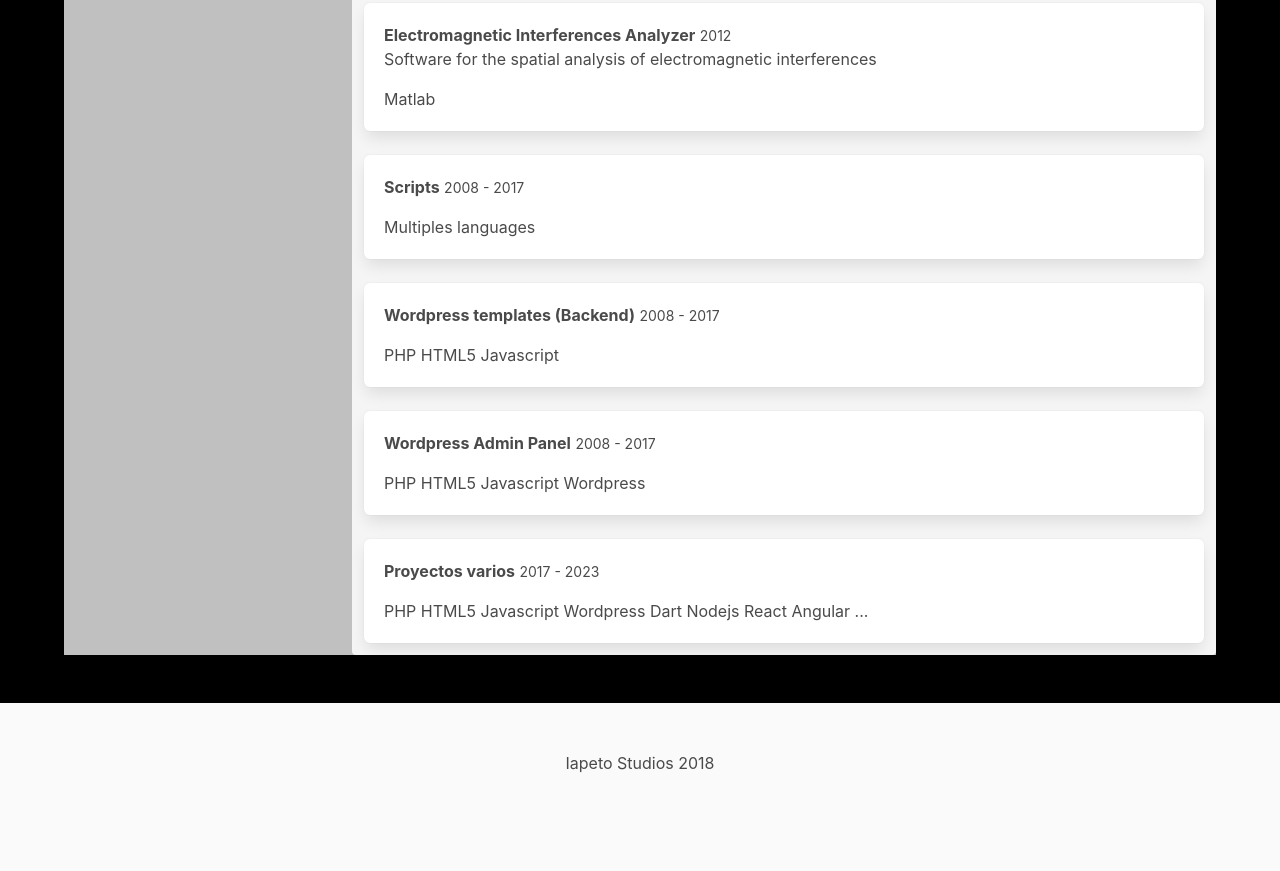
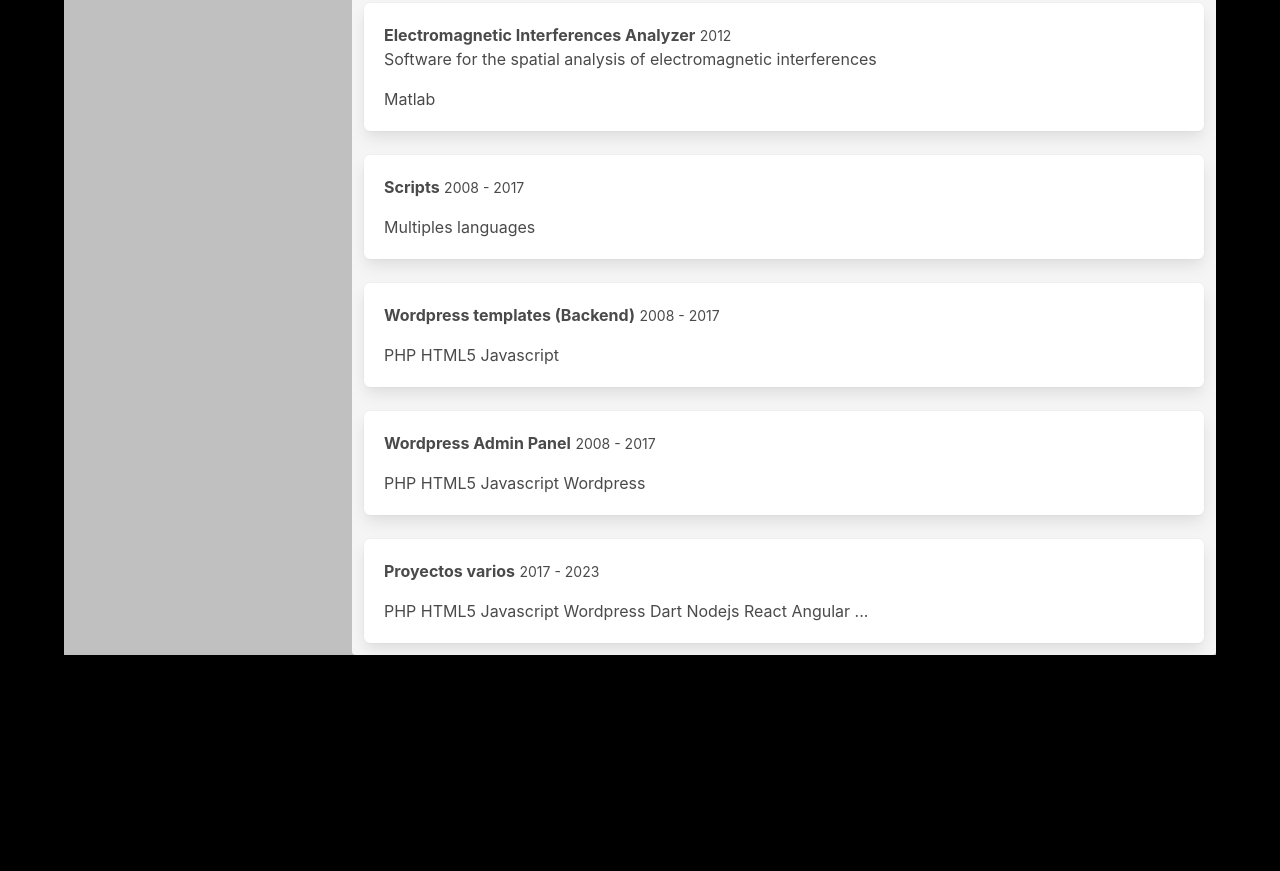
Before and after one commit to iapetod/iapetod.github.io, a plain HTML site: page index.html in a window 1280 px wide. Shown: the part 2710-3581 px from the top of the page. After the commit the page ends 3413 px from the top, so only its background shows below. Drawn offline with nearby package versions, Linux system fonts and the light colour scheme; no server answers.

Commit message:
Update index.html

```diff
--- a/index.html
+++ b/index.html
@@ -93,15 +93,6 @@
         </div>
 
       </section>
-
-
-      <footer class="footer">
-        <div class="container">
-          <div class="content has-text-centered">
-            Iapeto Studios 2018
-          </div>
-        </div>
-      </footer>
     </div>
   <script src="https://unpkg.com/vue@2.7.15/dist/vue.js"></script>
   <script src="https://unpkg.com/vue-router@2.8.1/dist/vue-router.js"></script>
```
